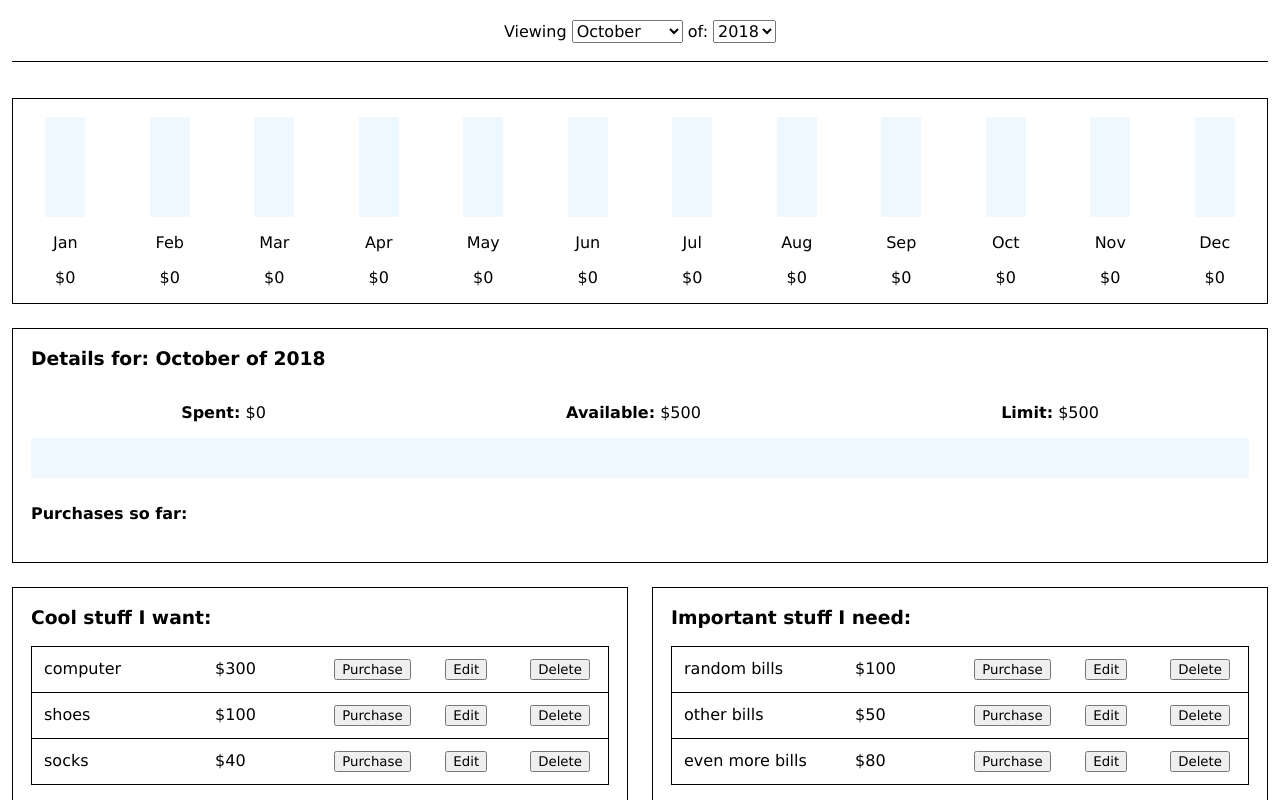
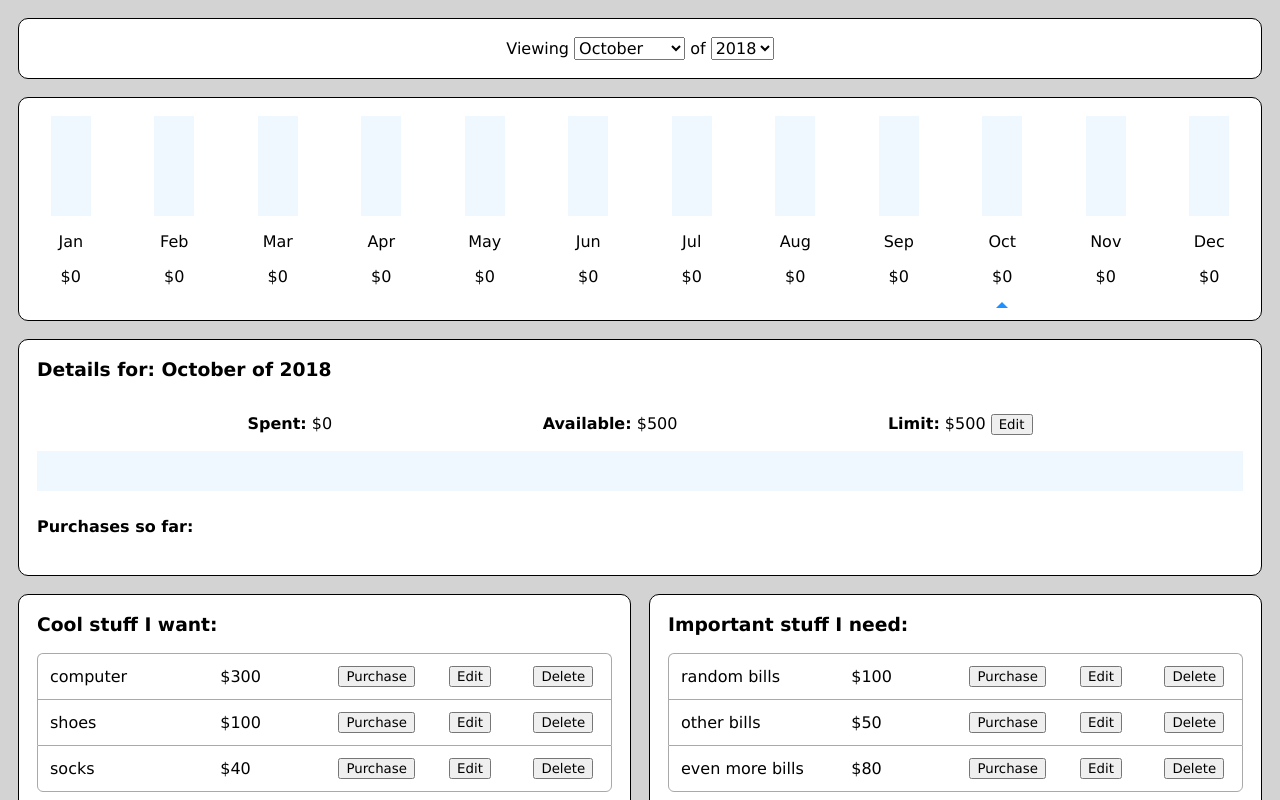
Before and after one commit to eslevy17/wishlist, a React (Create React App) app: page / in a window 1280 px wide. Shown: the top 800 px of the page. Built offline with nearby package versions, Linux system fonts and the light colour scheme.

Commit message:
prettier css

```diff
--- a/src/App.css
+++ b/src/App.css
@@ -3,7 +3,8 @@
 }
 
 body {
-    padding: 12px;
+    padding: 18px;
+    background-color: lightgrey;
 }
 
 .textAlignCenter {
@@ -19,59 +20,70 @@ input {
     padding: 4px;
 }
 
-button {
-    /* font-size: 12px;
-    padding: 4px 6px;
-    background-color: white;
-    border: solid;
-    border-width: 1px;
-    border-color: darkgrey;
-    border-radius: 5px; */
-}
-
 /* MAIN APP */
 
 .mainApp {
     display: grid;
     grid-template-rows: auto auto auto;
-    grid-gap: 24px;
+    grid-gap: 18px;
 }
 
-.wantsAndNeeds {
-    display: grid;
-    grid-template-columns: 100%;
-    grid-gap: 24px;
-}
-@media only screen and (min-width: 960px) {
-    .wantsAndNeeds {
-        grid-template-columns: 1fr 1fr;
-    }
-}
-
-.expenseBlock {
-    border: 1px solid black;
-    padding: 0 18px 18px 18px;
-    box-sizing: border-box;
-}
-
-.productTable {
-    border-right: 1px solid black;
-    border-left: 1px solid black;
-    width: 100%;
-    box-sizing: border-box;
+select {
+    font-size: 16px;
 }
 
 /* DATEPICKER */
 
 .datepicker {
     text-align: center;
-    margin: 0 0 12px 0;
-    padding: 8px 0 18px 0;
-    border-bottom: 1px solid black;
+    padding: 18px 0;
+    border: 1px solid black;
+    background-color: white;
+    border-radius: 10px;
 }
 
-select {
-    font-size: 16px;
+/* MONTHLY CHART */
+
+.monthChartRow {
+    display: grid;
+    grid-template-columns: repeat(12, 1fr);
+    position: relative;
+    border: 1px solid black;
+    padding: 18px 0 0 0;
+    background-color: white;
+    border-radius: 10px;
+}
+
+.singleMonthBar {
+    text-align: center;
+}
+
+.singleBarAvailableDiv {
+    width: 40px;
+    background-color: aliceblue;
+    margin: 0 auto;
+    position: relative;
+    box-sizing: border-box;
+}
+.singleBarAvailableDiv:hover {
+    border: 1px solid grey;
+    cursor: pointer;
+}
+
+.singleBarSpentDiv {
+    width: 40px;
+    background-color: deepskyblue;
+    margin: 0 auto;
+    position: absolute;
+    bottom: 0px;
+}
+
+.invisibleTriangle {
+    border-bottom: 6px solid transparent;
+    border-left: 6px solid transparent;
+    border-right: 6px solid transparent;
+    width: 0px;
+    margin: 0 auto 12px auto;
 }
 
 /* MONTHLY INFO */
@@ -79,12 +91,14 @@ select {
 .monthlyInfo {
     border: 1px solid black;
     padding: 0 18px 18px 18px;
+    background-color: white;
+    border-radius: 10px;
 }
 
 .limitRow {
     display: grid;
     grid-template-columns: auto auto auto;
-    text-align: center;
+    justify-content: space-evenly;
 }
 
 .spentBar {
@@ -103,20 +117,52 @@ select {
 
 }
 
+/* WANTS AND NEEDS BLOCKS */
+
+.wantsAndNeeds {
+    display: grid;
+    grid-template-columns: 100%;
+    grid-gap: 18px;
+}
+@media only screen and (min-width: 960px) {
+    .wantsAndNeeds {
+        grid-template-columns: 1fr 1fr;
+    }
+}
+
+.expenseBlock {
+    border: 1px solid black;
+    padding: 0 18px 18px 18px;
+    box-sizing: border-box;
+    background-color: white;
+    border-radius: 10px;
+}
+
+.productTable {
+    width: 100%;
+    box-sizing: border-box;
+}
+
 /* ITEM */
 
 .itemRow {
     display: grid;
     grid-template-columns: 31% 20% 17% 17% 17%;
-    border-top: 1px solid black;
+    border-top: 1px solid darkgrey;
+    border-right: 1px solid darkgrey;
+    border-left: 1px solid darkgrey;
     padding: 12px;
+    align-items: center;
 }
 
 .itemRow:first-child {
-
+    border-top-left-radius: 6px;
+    border-top-right-radius: 6px;
 }
 .itemRow:last-child {
-    border-bottom: 1px solid black;
+    border-bottom: 1px solid darkgrey;
+    border-bottom-left-radius: 6px;
+    border-bottom-right-radius: 6px;
 }
 
 .itemRowItem {
@@ -125,16 +171,6 @@ select {
 
 .currentEdit {
     border-top: none;
-}
-
-/* MONTHLY CHART */
-
-.monthChartRow {
-    display: grid;
-    grid-template-columns: repeat(12, 1fr);
-    position: relative;
-    border: 1px solid black;
-    padding: 18px 0 0 0;
 }
 
 /* NEW ITEM FORM */
--- a/src/App.js
+++ b/src/App.js
@@ -87,6 +87,12 @@ class App extends Component {
         })
     }
 
+    getMonthlyDetail(month) {
+        this.setState({
+            activeMonth: month
+        })
+    }
+
     render() {
         const allWants = this.state.wants.map((want, index) =>
             <Item
@@ -131,13 +137,18 @@ class App extends Component {
                     onChange={this.handleDateChange.bind(this)}
                 />
 
-                <MonthlyChart purchases={this.state.purchases} />
+                <MonthlyChart
+                    month={this.state.activeMonth}
+                    purchases={this.state.purchases}
+                    getMonthlyDetail={this.getMonthlyDetail.bind(this)}
+                />
 
                 <MonthlyInfo
                     month={this.state.activeMonth}
                     year={this.state.activeYear}
                     updatePurchasedItem={this.updatePurchasedItem.bind(this)}
                     deletePurchasedItem={this.deletePurchasedItem.bind(this)}
+
                     purchases={purchasedItems}
                 />
 
--- a/src/components/datepicker.js
+++ b/src/components/datepicker.js
@@ -4,20 +4,27 @@ class DatePicker extends Component {
     constructor(props) {
         super(props);
         this.state = {
-            currentMonth: '',
-            currentYear: ''
-        }
-
-    }
-    componentWillMount() {
-        this.setState({
             currentMonth: this.props.month,
             currentYear: this.props.year
-        })
+        }
     }
+
     componentDidMount() {
         document.getElementById('monthSelector').options[new Date().getMonth()].selected = true;
         document.getElementById('yearSelector').options[0].selected = true;
+    }
+
+    componentWillReceiveProps(newProps) {
+        this.setState({
+            currentMonth: newProps.month
+        })
+        const months = ['January', 'February', 'March', 'April', 'May', 'June', 'July', 'August', 'September', 'October', 'November', 'December'];
+        for (var i = 0; i < months.length; i ++) {
+            if (months[i] === newProps.month) {
+                break
+            }
+        }
+        document.getElementById('monthSelector').options[i].selected = true;
     }
 
     handleChange(event) {
@@ -51,7 +58,7 @@ class DatePicker extends Component {
                     <option value="December">December</option>
                 </select>
 
-                <label htmlFor="yearSelector"> of: </label>
+                <label htmlFor="yearSelector"> of </label>
                 <select id="yearSelector" name="activeYear" onChange={this.handleChange.bind(this)}>
                     {newYearList}
                 </select>
--- a/src/components/monthlychart.js
+++ b/src/components/monthlychart.js
@@ -9,9 +9,30 @@ class MonthlyChart extends Component {
     }
 
     componentWillReceiveProps(newProps) {
+        const months = ['January', 'February', 'March', 'April', 'May', 'June', 'July', 'August', 'September', 'October', 'November', 'December'];
+        var targetMonth;
+        for (var i = 0; i < 12; i ++) {
+            document.getElementById('monthBar' + i).style.borderBottom = '6px solid transparent';
+            if (months[i] === newProps.month) {
+                targetMonth = i;
+            }
+        }
+        document.getElementById('monthBar' + targetMonth).style.borderBottom = '6px solid dodgerblue'
         this.setState({
             purchases: newProps.purchases
         });
+    }
+
+    componentDidMount() {
+        document.getElementById('monthBar' + new Date().getMonth()).style.borderBottom = '6px solid dodgerblue'
+    }
+
+    getMonthlyDetail(monthName, monthNum) {
+        this.props.getMonthlyDetail(monthName);
+        for (var i = 0; i < 12; i ++) {
+            document.getElementById('monthBar' + i).style.borderBottom = '6px solid transparent'
+        }
+        document.getElementById('monthBar' + monthNum).style.borderBottom = '6px solid dodgerblue'
     }
 
     render() {
@@ -38,12 +59,16 @@ class MonthlyChart extends Component {
                     totalSpent += this.state.purchases[months[i]][j].price;
                 }
             }
+            let monthNum = i;
+            let monthName = months[i];
             purchases.push(
-                <div key={months[i]} className="textAlignCenter">
-                    <div style={{width:'40px', height: (maxTotalSpent - totalSpent)/2 + 'px', backgroundColor:'aliceblue', margin: '0 auto'}}></div>
-                    <div style={{width:'40px', height: totalSpent/2 + 'px', backgroundColor:'deepskyblue', margin: '0 auto'}}></div>
+                <div key={months[i]} className="singleMonthBar">
+                    <div className="singleBarAvailableDiv" style={{height: maxTotalSpent/2 + 'px'}} onClick={() => this.getMonthlyDetail(monthName, monthNum)}>
+                        <div className="singleBarSpentDiv" style={{height: totalSpent/2 + 'px'}}></div>
+                    </div>
                     <p>{months[i].substring(0,3)}</p>
                     <p>${totalSpent}</p>
+                    <div id={'monthBar' + monthNum} className="invisibleTriangle"></div>
                 </div>
             )
         }
--- a/src/components/monthlyinfo.js
+++ b/src/components/monthlyinfo.js
@@ -8,6 +8,8 @@ class MonthlyInfo extends Component {
             month: this.props.month,
             year: this.props.year,
             limit: 500,
+            newLimit: 500,
+            editingLimit: false,
             purchases: this.props.purchases,
         }
     }
@@ -24,6 +26,28 @@ class MonthlyInfo extends Component {
 
     deletePurchasedItem(index, list) {
         this.props.deletePurchasedItem(index, list, this.state.month)
+    }
+
+    editLimit() {
+        this.setState({editingLimit: true})
+        // this.props.editLimit(this.state.month)
+    }
+
+    cancel() {
+        this.setState({editingLimit: false})
+    }
+
+    handleLimitChange(event) {
+        this.setState({
+            [event.target.name]: event.target.value
+        })
+    }
+
+    updateLimit() {
+        this.setState({
+            limit: this.state.newLimit,
+            editingLimit: false
+        })
     }
 
     render() {
@@ -59,6 +83,21 @@ class MonthlyInfo extends Component {
             spentbar = <div className="spentBar" style={{width: '100%'}}></div>
             limitbar = null;
         }
+        var editLimitButton = <button onClick={this.editLimit.bind(this)}>Edit</button>;
+        if (this.state.editingLimit) {
+            editLimitButton =
+                <React.Fragment>
+                    <input
+                        type="number"
+                        name="newLimit"
+                        value={this.state.newLimit}
+                        placeholder={this.state.newLimit}
+                        onChange={this.handleLimitChange.bind(this)}
+                    ></input>
+                    <button onClick={this.updateLimit.bind(this)}>Update</button>
+                    <button onClick={this.cancel.bind(this)}>Cancel</button>
+                </React.Fragment>
+        }
 
         return (
             <div className="monthlyInfo">
@@ -66,7 +105,7 @@ class MonthlyInfo extends Component {
                 <span className="limitRow">
                     <p><b>Spent:</b> ${spent}</p>
                     <p><b>Available:</b> ${this.state.limit - spent}</p>
-                    <p><b>Limit:</b> ${this.state.limit}</p>
+                    <p><b>Limit:</b> ${this.state.limit} {editLimitButton}</p>
                 </span>
                 <div className="progressBar">
                     {spentbar}
```
